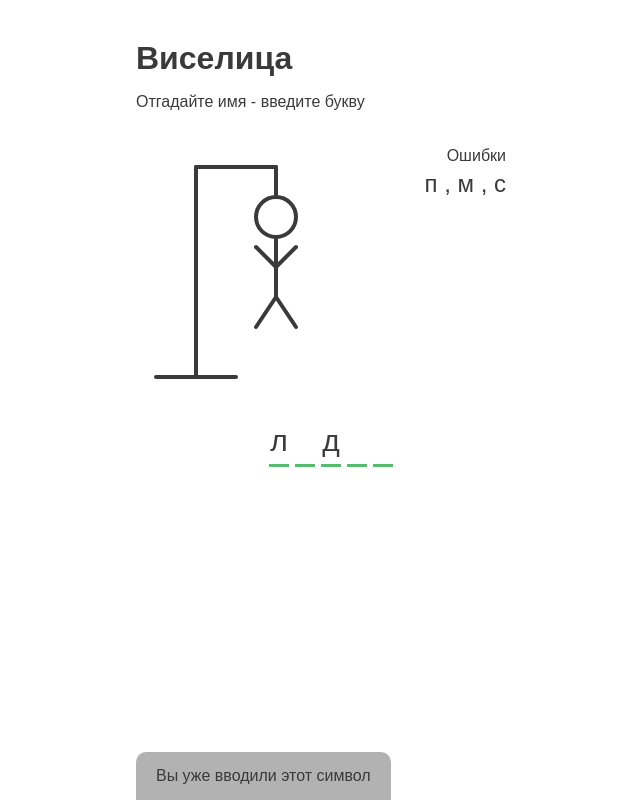
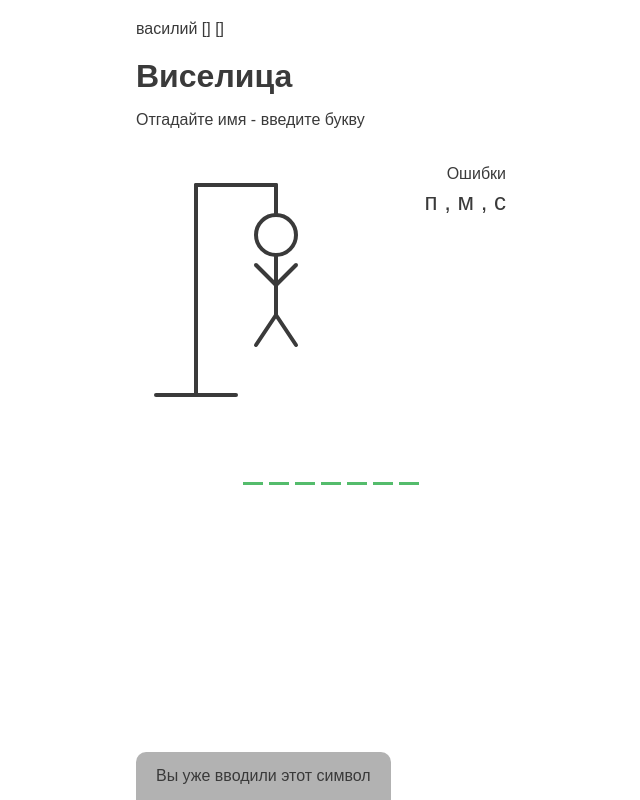
Before and after one commit to aleksdsgn/hangman, a Vue app: page / in a window 1280 px wide. Shown: the whole page, without its empty margins (309-949 px from the left). Built offline with nearby package versions, Linux system fonts and the light colour scheme.

Commit message:
feat: add Word component

```diff
--- a/src/App.vue
+++ b/src/App.vue
@@ -5,16 +5,34 @@
 import GameWord from './components/GameWord.vue'
 import GamePopup from './components/GamePopup.vue'
 import GameNotification from './components/GameNotification.vue'
+import { computed, ref } from 'vue'
+
+// загаданное слово
+const word = ref('василий')
+// массив с введенными символами
+const letters = ref<string[]>([])
+// только те символы которые есть в загаданном слове
+const correctLetters = computed(() => letters.value.filter(x => word.value.includes(x)))
+
+window.addEventListener('keydown', ({ key }) => {
+  // слушаем только кириллицу
+  if (/[а-яА-ЯёЁ]/.test(key)) {
+    letters.value.push(key.toLowerCase())
+  }
+})
 </script>
 
 <template>
+  {{ word }}
+  {{ letters }}
+  {{ correctLetters }}
   <GameHeader />
   <div class="game-container">
     <GameFigure />
     <GameWrongLetters />
-    <GameWord />
+    <GameWord :word="word" :correct-letters="correctLetters"/>
   </div>
 
-  <GamePopup v-if="false"/>
+  <GamePopup v-if="false" />
   <GameNotification />
 </template>
--- a/src/components/GameWord.vue
+++ b/src/components/GameWord.vue
@@ -1,9 +1,16 @@
+<script setup lang="ts">
+export interface Props {
+  word: string
+  correctLetters: string[]
+}
+
+defineProps<Props>()
+</script>
+
 <template>
   <div class="word">
-    <span class="letter">л</span>
-    <span class="letter"></span>
-    <span class="letter">д</span>
-    <span class="letter"></span>
-    <span class="letter"></span>
+    <span v-for="(letter, index) in word" :key="index" class="letter">
+    {{ correctLetters.includes(letter) ? letter : '' }}
+    </span>
   </div>
 </template>
```
